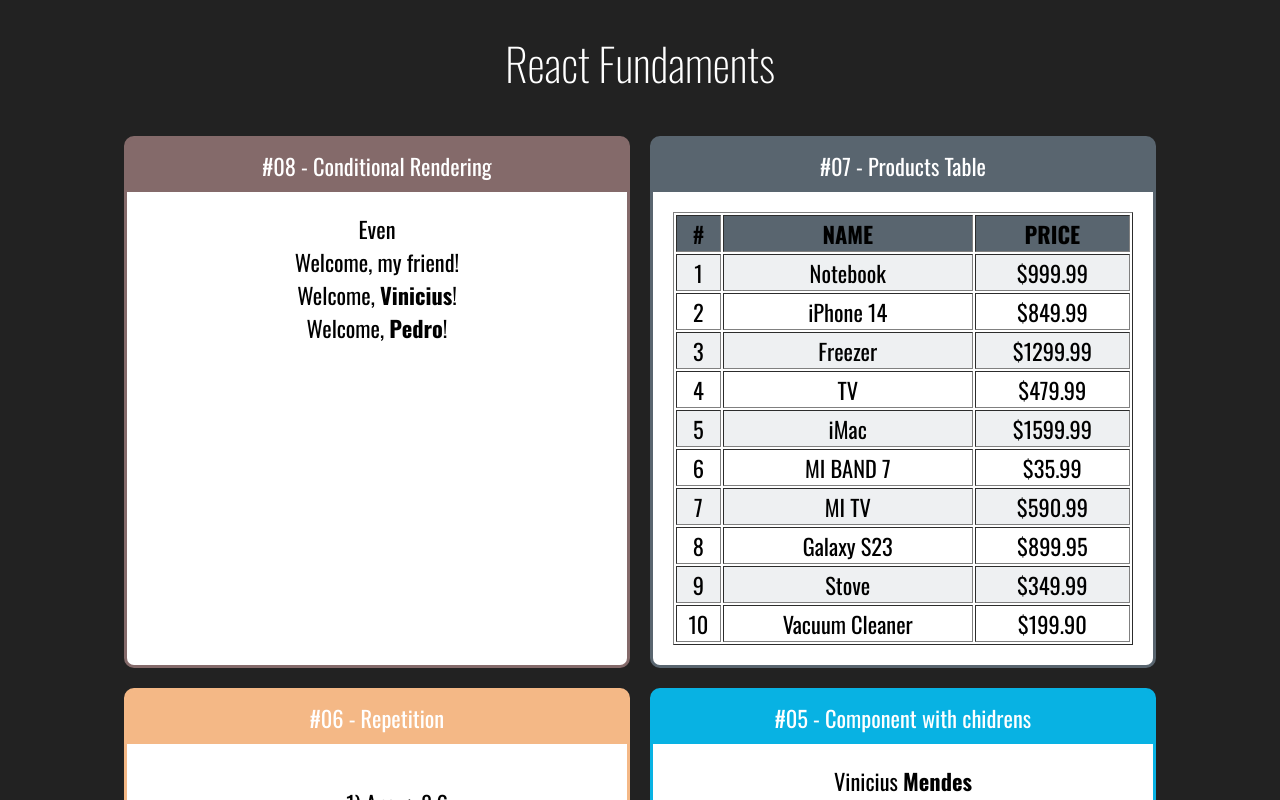
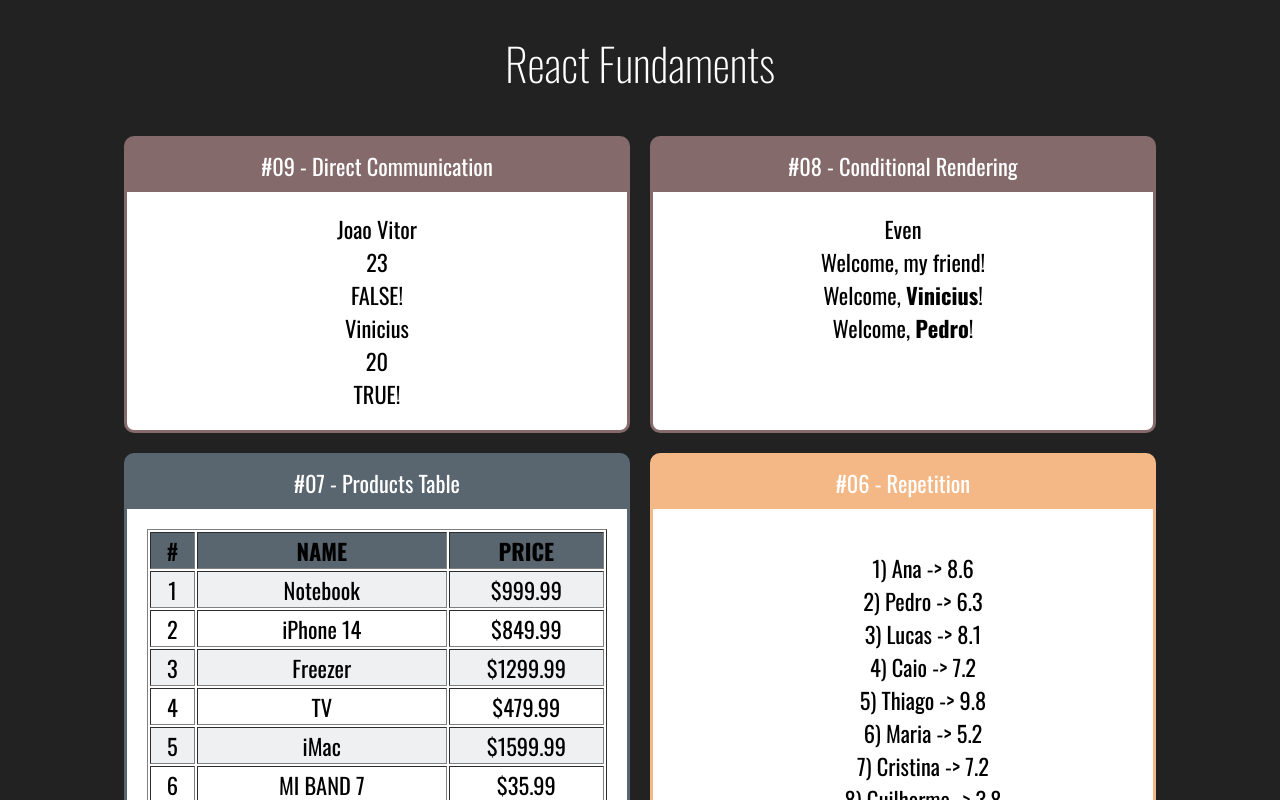
Before and after one commit to viniciusferrmendes/react-redux, a React (Create React App) app in the folder react-fundaments/: page / in a window 1280 px wide. Shown: the top 800 px of the page. Built offline with nearby package versions, Linux system fonts and the light colour scheme.

Commit message:
direct communication

```diff
--- a/react-fundaments/src/App.jsx
+++ b/react-fundaments/src/App.jsx
@@ -11,6 +11,7 @@ import StudentsList from "./components/repetition/StudentsList";
 import ProductsTable from "./components/repetition/ProductsTable";
 import EvenOrOdd from "./components/conditional/EvenOrOdd";
 import UserInfo from "./components/conditional/UserInfo";
+import DirectFather from "./components/communication/DirectFather";
 
 import "./App.css";
 
@@ -20,9 +21,12 @@ export default () => {
             <h1>React Fundaments</h1>
 
             <div className="Cards">
+                <Card title="#09 - Direct Communication" color="#846A6A">
+                    <DirectFather />
+                </Card>
                 <Card title="#08 - Conditional Rendering" color="#846A6A">
                     <EvenOrOdd number={4} />
-                    <UserInfo/>
+                    <UserInfo />
                     <UserInfo user={{ name: "Vinicius" }} />
                     <UserInfo user={{ name: "Pedro", email: "pedro@email.com" }} />
                 </Card>
--- /dev/null
+++ b/react-fundaments/src/components/communication/DirectFather.jsx
@@ -0,0 +1,11 @@
+import React from "react";
+import DirectSon from "./DirectSon";
+
+export default props => {
+    return (
+        <div>
+            <DirectSon name={"Joao Vitor"} age={23} dev={false} />
+            <DirectSon name={"Vinicius"} age={20} dev={true} />
+        </div>
+    );
+}
--- /dev/null
+++ b/react-fundaments/src/components/communication/DirectSon.jsx
@@ -0,0 +1,11 @@
+import React from "react";
+
+export default ({ name, age, dev }) => {
+    return (
+        <div>
+            <div>{name}</div>
+            <div>{age}</div>
+            <div>{dev ? "TRUE" : "FALSE"}!</div>
+        </div>
+    );
+}
```
